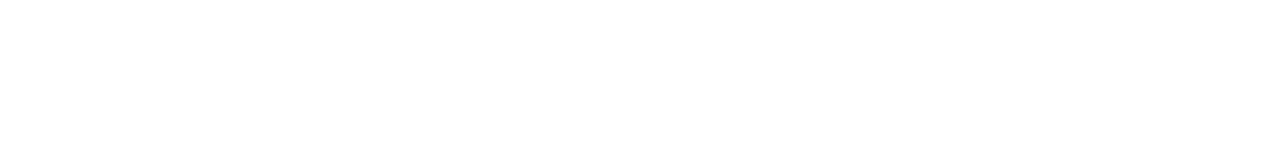
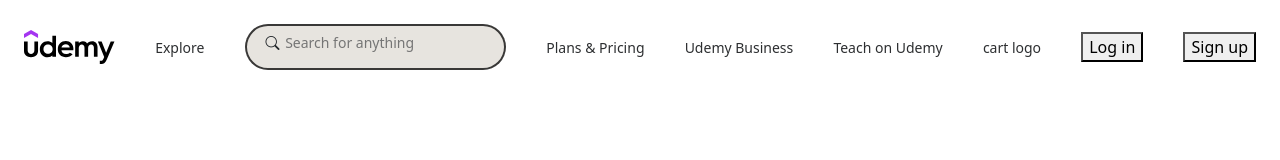
Before and after one commit to Siddhant-Tanwade/Udemy-Clone, a plain HTML site: page index.html in a window 1280 px wide. Drawn offline with nearby package versions, Linux system fonts and the light colour scheme.

Commit message:
Navbar create

```diff
--- a/index.html
+++ b/index.html
@@ -5,8 +5,31 @@
     <meta name="viewport" content="width=device-width, initial-scale=1.0">
     <title>Udemy Clone</title>
     <link rel="stylesheet" href="style.css">
+    <link href="https://cdn.jsdelivr.net/npm/bootstrap@5.3.3/dist/css/bootstrap.min.css" rel="stylesheet" integrity="sha384-QWTKZyjpPEjISv5WaRU9OFeRpok6YctnYmDr5pNlyT2bRjXh0JMhjY6hW+ALEwIH" crossorigin="anonymous">
+    <link href="https://cdn.jsdelivr.net/npm/bootstrap-icons/font/bootstrap-icons.css" rel="stylesheet">
+
 </head>
 <body>
+    <header class="px-4 py-3">
+        <nav class="navbar">
+           <a href=""> <img class="logo-img" src="Images/logo-udemy.svg" alt="logo"></a>
+            <a class="navbarlinks" id="explore" href="#">Explore</a>
+
+            <div class="search-bar">
+                <span><i class="bi bi-search"></i></span>
+                <input type="text" placeholder="Search for anything">
+            </div>
+            <a class="navbarlinks" href="#pricing"> Plans & Pricing</a>
+            <a class="navbarlinks" href="#">Udemy Business</a>
+            <a class="navbarlinks" href="">Teach on Udemy</a>
+            <a class="navbarlinks" href="#">cart logo</a>
+            <button>Log in</button>
+            <button>Sign up</button>
+        </nav>
+        <hero-section>
+
+        </hero-section>
+    </header>
     <script src="script.js"></script>
 </body>
 </html>
--- a/style.css
+++ b/style.css
@@ -0,0 +1,41 @@
+/* Styling for navbar */
+.logo-img{
+    width: 91px;
+    height: 34px;
+}
+
+/* common style for links or anchor tag */
+.navbarlinks{
+    text-decoration: none;
+    color : #2D2F31;
+    font-size: 14px;
+}
+
+.navbarlinks:hover{
+    color: #5022c3;
+}
+
+#explore{
+
+}
+
+.search-bar {
+    font-size: 14px;
+    font-weight: 500;
+    text-align: center;
+    box-sizing: border-box;
+    border: 2px solid rgba(0, 0, 0, 0.753);
+    border-radius: 25px;
+    gap: 5px;
+    padding-top: 5px;
+    padding-left: 4px;
+    min-width: 261.52px;
+    min-height: 46px;
+    background-color: rgb(231, 228, 223);
+}
+.search-bar input {
+    border: none;
+    outline: none;
+    flex: 1;
+    background-color: rgb(231, 228, 223);
+}
```
Also changed, not shown: Images/Vector_search_icon.svg.png (added), Images/logo-udemy.svg (added).
